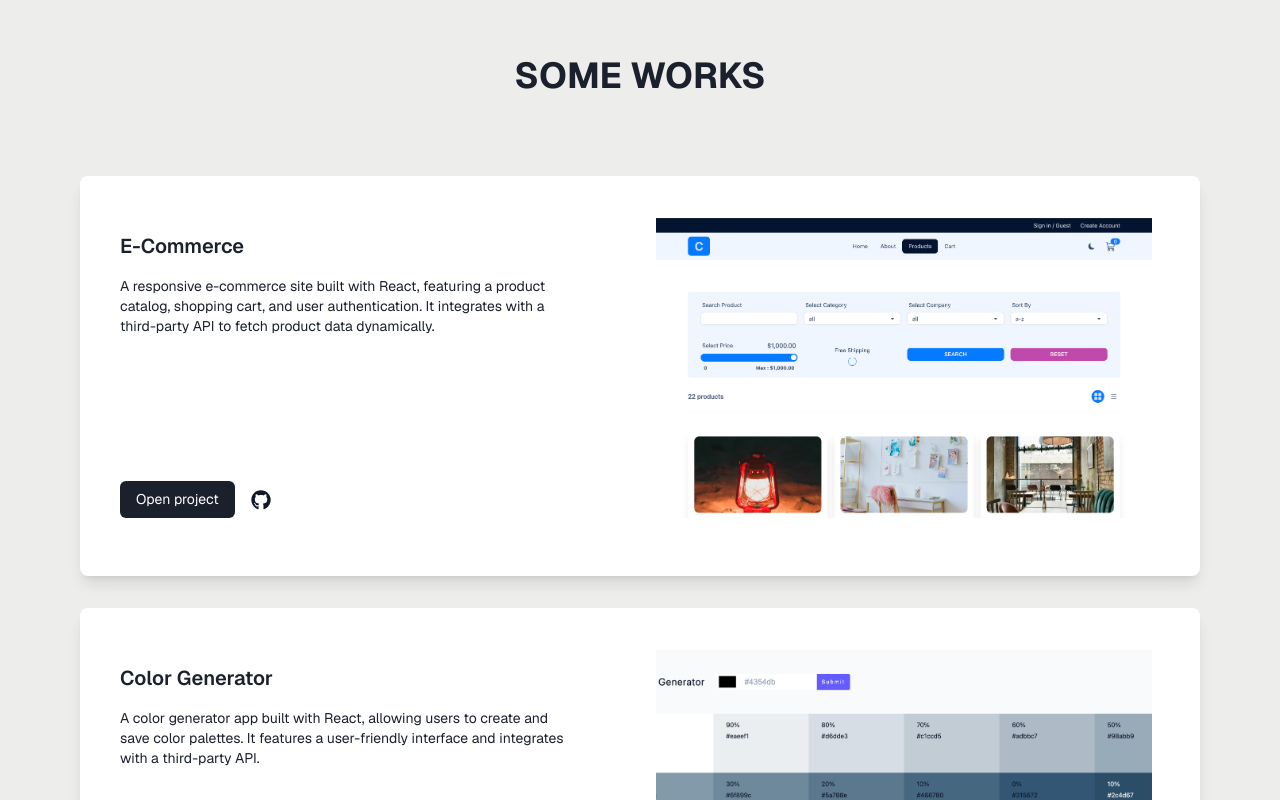
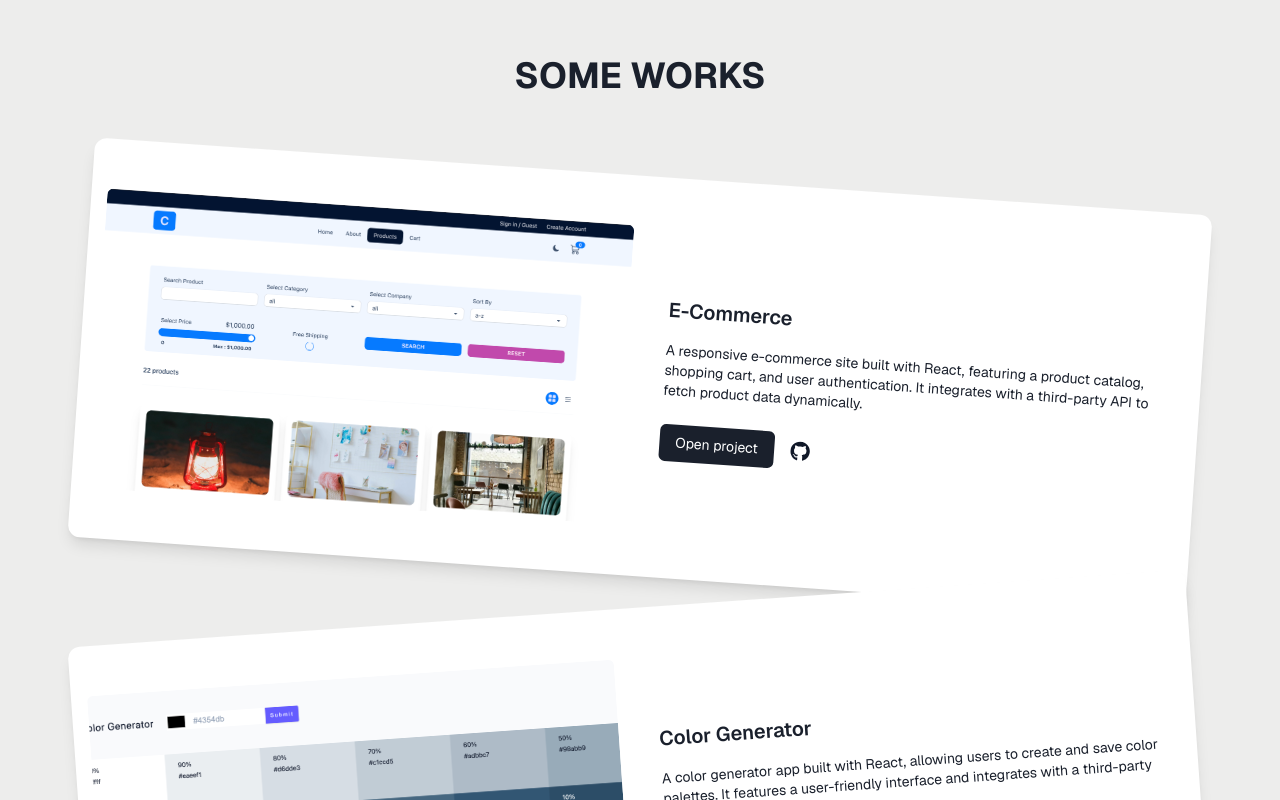
Before and after one commit to DiegoBottegoni/diegobottegoni.github.io, a React (Vite) app: page / in a window 1280 px wide. Shown: the part 2740-3540 px from the top of the page. Built offline with nearby package versions, Linux system fonts and the light colour scheme.

Commit message:
project cards animation change and split issue fixed

```diff
--- a/src/presentation/components/Projects/ProjectCard.tsx
+++ b/src/presentation/components/Projects/ProjectCard.tsx
@@ -1,6 +1,77 @@
+// import { motion } from "framer-motion";
+// import { FaGithub } from "react-icons/fa";
+// import { useTranslation } from "react-i18next";
+
+// type ProjectProps = {
+//     img: string;
+//     url: string;
+//     github: string;
+//     titleKey: string;
+//     textKey: string;
+//     animationDirection?: "left" | "right";
+// };
+
+// export const ProjectCard = ({
+//     img,
+//     url,
+//     github,
+//     titleKey,
+//     textKey,
+//     animationDirection = "left",
+// }: ProjectProps) => {
+//     const { t } = useTranslation();
+//     const initialX = animationDirection === "left" ? -100 : 100;
+
+//     return (
+//         <motion.div
+//             initial={{ opacity: 0, x: initialX }}
+//             whileInView={{ opacity: 1, x: 0 }}
+//             transition={{
+//                 duration: 2,
+//                 ease: [0.25, 0.1, 0.25, 1],
+//                 type: "tween",
+//             }}
+//             viewport={{ once: true }}
+//             className="flex flex-col md:flex-row rounded-lg shadow-lg overflow-hidden bg-white transition hover:shadow-2xl h-full min-h-[400px]"
+//         >
+//             <div className="flex flex-col md:flex-row w-full mx-6">
+//                 <div className="order-1 md:order-2 md:w-1/2 p-4 flex items-center justify-center pr-15 md:pr-4 lg:pr-6 pt-8 md:pt-0">
+//                     <img
+//                         src={img}
+//                         alt={t(titleKey)}
+//                         className="w-full md:pt-0 h-[200px] md:h-[300px] object-cover"
+//                     />
+//                 </div>
+//                 <div className="order-2 md:order-1 md:w-1/2 p-4 flex flex-col justify-between gap-4 pr-15 md:pr-8 lg:pr-16 md:py-12 lg:py-8">
+//                     <div className="space-y-2">
+//                         <h3 className="text-xl font-semibold capitalize lg:mt-6">
+//                             {t(titleKey)}
+//                         </h3>
+//                         <p className="text-sm mt-4">{t(textKey)}</p>
+//                     </div>
+//                     <div className="flex items-center gap-4 pb-6.5">
+//                         <button
+//                             onClick={() => window.open(url, "_blank")}
+//                             className="default-button"
+//                         >
+//                             {t("projects.button.text")}
+//                         </button>
+//                         <button
+//                             onClick={() => window.open(github, "_blank")}
+//                             className="text-gray-900 hover:text-gray-700 transition"
+//                         >
+//                             <FaGithub size={20} />
+//                         </button>
+//                     </div>
+//                 </div>
+//             </div>
+//         </motion.div>
+//     );
+// };
 import { motion } from "framer-motion";
 import { FaGithub } from "react-icons/fa";
 import { useTranslation } from "react-i18next";
+import type { Variants } from "framer-motion";
 
 type ProjectProps = {
     img: string;
@@ -8,8 +79,29 @@ type ProjectProps = {
     github: string;
     titleKey: string;
     textKey: string;
-    animationDirection?: "left" | "right";
+    direction?: number; // 1 o -1
 };
+
+// Animación con duración más natural y menor salto
+const cardVariants = (direction: number): Variants => ({
+    offscreen: {
+        y: 60 * direction,
+        opacity: 0,
+    },
+    onscreen: {
+        y: 0,
+        rotate: -4 * direction,
+        opacity: 1,
+        transition: {
+            type: "spring",
+            bounce: 0.3,
+            duration: 1.8,
+            delay: 0.2, // Añadir un pequeño retraso para suavizar la entrada
+            ease: [0.25, 0.1, 0.25, 1], // Curva de aceleración más natural
+            staggerChildren: 0.1, // Añadir un pequeño desfase entre los hijos si es necesario
+        },
+    },
+});
 
 export const ProjectCard = ({
     img,
@@ -17,39 +109,34 @@ export const ProjectCard = ({
     github,
     titleKey,
     textKey,
-    animationDirection = "left",
+    direction = 1,
 }: ProjectProps) => {
     const { t } = useTranslation();
-    const initialX = animationDirection === "left" ? -100 : 100;
 
     return (
-        <motion.div
-            initial={{ opacity: 0, x: initialX }}
-            whileInView={{ opacity: 1, x: 0 }}
-            transition={{
-                duration: 2,
-                ease: [0.25, 0.1, 0.25, 1],
-                type: "tween",
-            }}
-            viewport={{ once: true }}
-            className="flex flex-col md:flex-row rounded-lg shadow-lg overflow-hidden bg-white transition hover:shadow-2xl h-full min-h-[400px]"
+        <motion.article
+            initial="offscreen"
+            whileInView="onscreen"
+            viewport={{ once: true, amount: 0.4 }}
+            className="w-full"
         >
-            <div className="flex flex-col md:flex-row w-full mx-6">
-                <div className="order-1 md:order-2 md:w-1/2 p-4 flex items-center justify-center pr-15 md:pr-4 lg:pr-6 pt-8 md:pt-0">
+            <motion.div
+                variants={cardVariants(direction)}
+                className="flex flex-col md:flex-row items-center rounded-xl bg-white shadow-lg hover:shadow-2xl transition-shadow duration-300 min-h-[400px] overflow-hidden"
+            >
+                <div className="w-full md:w-1/2 p-4 flex items-center justify-center">
                     <img
                         src={img}
                         alt={t(titleKey)}
-                        className="w-full md:pt-0 h-[200px] md:h-[300px] object-cover"
+                        className="w-full h-[200px] md:h-[300px] object-cover rounded-md"
                     />
                 </div>
-                <div className="order-2 md:order-1 md:w-1/2 p-4 flex flex-col justify-between gap-4 pr-15 md:pr-8 lg:pr-16 md:py-12 lg:py-8">
-                    <div className="space-y-2">
-                        <h3 className="text-xl font-semibold capitalize lg:mt-6">
-                            {t(titleKey)}
-                        </h3>
+                <div className="w-full md:w-1/2 p-6 flex flex-col justify-between gap-4">
+                    <div>
+                        <h3 className="text-xl font-semibold capitalize">{t(titleKey)}</h3>
                         <p className="text-sm mt-4">{t(textKey)}</p>
                     </div>
-                    <div className="flex items-center gap-4 pb-6.5">
+                    <div className="flex items-center gap-4 pt-2">
                         <button
                             onClick={() => window.open(url, "_blank")}
                             className="default-button"
@@ -64,7 +151,7 @@ export const ProjectCard = ({
                         </button>
                     </div>
                 </div>
-            </div>
-        </motion.div>
+            </motion.div>
+        </motion.article>
     );
 };
--- a/src/presentation/components/Projects/ProjectPage.tsx
+++ b/src/presentation/components/Projects/ProjectPage.tsx
@@ -1,8 +1,43 @@
+// import { projects } from "../../../../data";
+// import { ProjectCard } from "./ProjectCard";
+// import { motion } from "framer-motion";
+// import { useTranslation } from 'react-i18next';
+
+
+// const ProjectPage = () => {
+//     const { t } = useTranslation();
+
+//     return (
+//         <section className="py-32 bg-primary-d">
+//             <div id="works" className="max-w-6xl mx-auto px-4 flex flex-col gap-8">
+//                 <motion.h2
+//                     id="about"
+//                     initial={{ opacity: 0, scale: 0.9 }}
+//                     whileInView={{ opacity: 1, scale: 1 }}
+//                     transition={{ duration: 0.5, ease: "easeOut" }}
+//                     viewport={{ once: true }}
+//                     className="text-4xl font-bold mb-12 text-center uppercase"
+//                 >
+//                     {t("titles.works")}
+//                 </motion.h2>
+//                 <div className="flex flex-col gap-8">
+//                     {projects.map((project, index) => (
+//                         <ProjectCard
+//                             key={project.id}
+//                             {...project}
+//                             animationDirection={index % 2 === 0 ? "left" : "right"} // alterna dirección
+//                         />
+//                     ))}
+//                 </div>
+//             </div>
+//         </section>
+//     );
+// };
+
+// export default ProjectPage;
 import { projects } from "../../../../data";
 import { ProjectCard } from "./ProjectCard";
-import { motion } from "framer-motion";
 import { useTranslation } from 'react-i18next';
-
 
 const ProjectPage = () => {
     const { t } = useTranslation();
@@ -10,22 +45,18 @@ const ProjectPage = () => {
     return (
         <section className="py-32 bg-primary-d">
             <div id="works" className="max-w-6xl mx-auto px-4 flex flex-col gap-8">
-                <motion.h2
+                <h2
                     id="about"
-                    initial={{ opacity: 0, scale: 0.9 }}
-                    whileInView={{ opacity: 1, scale: 1 }}
-                    transition={{ duration: 0.5, ease: "easeOut" }}
-                    viewport={{ once: true }}
                     className="text-4xl font-bold mb-12 text-center uppercase"
                 >
                     {t("titles.works")}
-                </motion.h2>
+                </h2>
                 <div className="flex flex-col gap-8">
                     {projects.map((project, index) => (
                         <ProjectCard
                             key={project.id}
                             {...project}
-                            animationDirection={index % 2 === 0 ? "left" : "right"} // alterna dirección
+                            direction={index % 2 === 0 ? -1 : 1}
                         />
                     ))}
                 </div>
```
